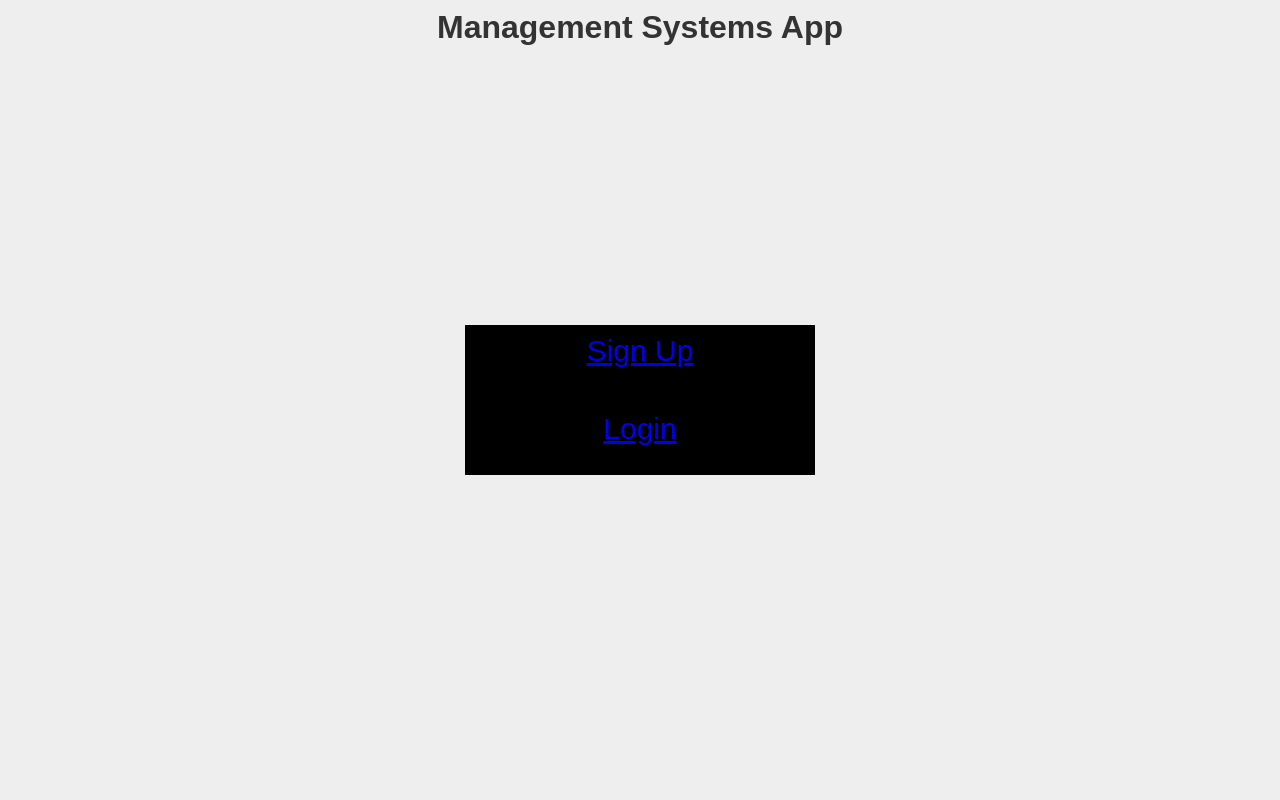
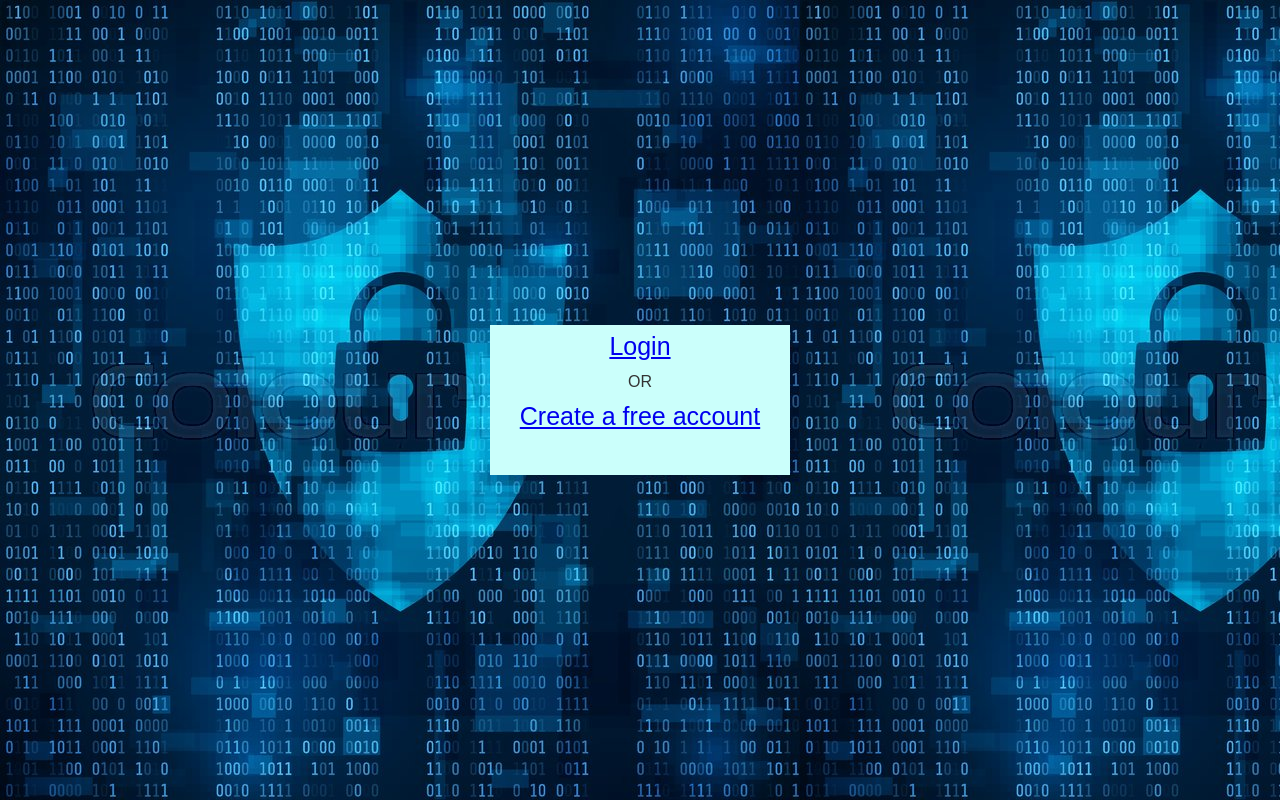
Before and after one commit to LaithAlwani/project3-group2, a React (Create React App) app in the folder client/: page / in a window 1280 px wide. Built offline with nearby package versions, Linux system fonts and the light colour scheme.

Commit message:
wallpaper added to body.. P.S may be added to all HTML pages as the wallpaper

```diff
--- a/client/src/components/pages/Home.js
+++ b/client/src/components/pages/Home.js
@@ -7,28 +7,25 @@ const Home = () => {
      return (
         <div>
 
-
-           <h1 id="title">Management Systems App</h1>
-
-         {/* <ul>
-                <li><Link to="/register"> Sign Up </Link></li>
-                <li><Link to="/login"> Login</Link></li>
-            </ul> */}
+          <div class="float">
+             {/* <h1 id="title">Management Systems</h1> */}
 
 
 
 
-<div id="card">
+        <div id="card">
             <ul>
-               <div id="signup"> <Link to="/register"> Sign Up </Link></div>
+            <div id="login">  <Link to="/login"> Login</Link></div>
+            OR
                 <br></br>
-              <div id="login">  <Link to="/login"> Login</Link></div>
+             <div id="signup"> <Link to="/register"> Create a free account </Link></div>
             </ul>
 
-</div>
+        </div>
+        </div>
 
 
-         </div>
+</div>
 
 
 
--- a/client/src/components/styles/Home.css
+++ b/client/src/components/styles/Home.css
@@ -1,14 +1,36 @@
 #title {
   text-align: center;
+  display: inline;
+	position: relative;
+	font: 90px Helvetica, Sans-Serif;
+	letter-spacing: -5px;
+	color: white;
+}
+#title:after {
+	/* content: "Management Systems"; */
+	position: absolute; left: 10px; top: 5px;
+	color: rgba(255,0,0,0.5);
+}
+
+
+
+body {
+  background-image: url("800px_COLOURBOX31048858.png");
 
 }
 
 
+
+
+
+
+
+
 #card {
-  background-color: black;
+  background-color: rgb(203, 255, 251);
   text-align: center;
   margin: auto;
-  width: 350px;
+  width: 300px;
   height: 150px;
   position: fixed;
 left: 50%;
@@ -21,7 +43,7 @@ transform: translate(-50%, -50%);
 
 
 
-
+/*
 
 
 HTML CSSResult Skip Results Iframe
@@ -30,14 +52,12 @@ ul {
   display: grid;
   gap: 1rem;
   grid-template-columns: repeat(4, minmax(0, 1fr));
-  /*
-  if we did this instead of the template it would be a problem:
-  grid-auto-flow: column;
-  */
   font: 120% system-ui;
   text-align: center;
   padding: 2rem 1rem;
-}
+} */
+
+
 #signup {
   text-decoration: none;
   color: black;
@@ -52,9 +72,31 @@ ul {
 }
 
 #signup {
-  font-size: 30px;
+  font-size: 25px;
 }
 
 #login {
-  font-size: 30px;
+  font-size: 25px;
+  color: white;
 }
+
+
+/* #title {
+  text-align: center;
+  font-family: 'Oswald', Helvetica, sans-serif;
+  font-size: 60px;
+  transform: skewY(-10deg);
+  letter-spacing: 0px;
+  word-spacing: -8x;
+  color: tomato;
+  text-shadow:
+    -1px -1px 0 firebrick,
+    -2px -2px 0 firebrick,
+    -3px -3px 0 firebrick,
+    -4px -4px 0 firebrick,
+    -5px -5px 0 firebrick,
+    -6px -6px 0 firebrick,
+    -7px -7px 0 firebrick,
+    -8px -8px 0 firebrick,
+    -30px 20px 40px dimgrey
+} */
```
Also changed, not shown: client/src/components/styles/800px_COLOURBOX31048858.png (added).
